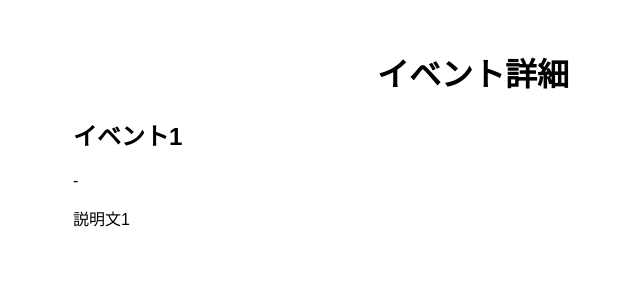
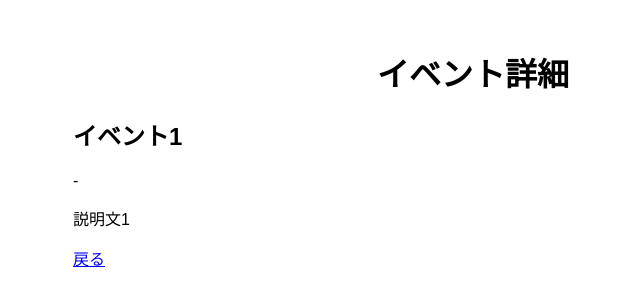
Before and after one commit to nagi0705/event-site, a Nuxt app: page /events/1 in a window 1280 px wide. Shown: the top 306 px of the page, without its empty margins (167-807 px from the left). Built offline with nearby package versions, Linux system fonts and the light colour scheme.

Commit message:
2日目: イベント一覧と動的ルートの実装

```diff
--- a/pages/events/[id].vue
+++ b/pages/events/[id].vue
@@ -7,6 +7,10 @@
             <h2 class="text-xl font-bold">{{ event.title }}</h2>
             <p>{{ event.date }} - {{ event.location }}</p>
             <p>{{ event.description }}</p>
+            <!-- 戻るボタン -->
+            <NuxtLink to="/" class="mt-4 inline-block text-blue-500 underline">
+                戻る
+            </NuxtLink>
         </main>
         <div v-else>
             <p>イベント情報を読み込んでいます...</p>
```
